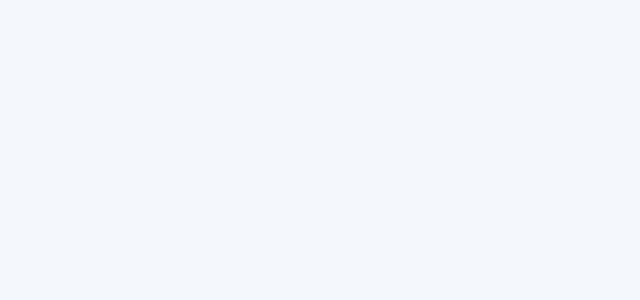
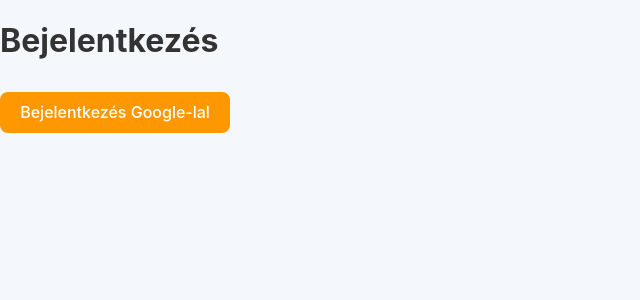
Before and after one commit to Tomk99/jw-kisokos-web, a React (Vite) app: page /login in a window 1280 px wide. Before the commit this address had no page. Shown: the top 300 px of the page, without its empty margins (0-640 px from the left). Built offline with nearby package versions, Linux system fonts and the light colour scheme.

Commit message:
Google Login page

```diff
--- a/package.json
+++ b/package.json
@@ -10,6 +10,7 @@
     "preview": "vite preview"
   },
   "dependencies": {
+    "@react-oauth/google": "^0.12.1",
     "axios": "^1.7.9",
     "react": "^18.3.1",
     "react-dom": "^18.3.1",
--- a/src/App.jsx
+++ b/src/App.jsx
@@ -1,8 +1,9 @@
 import React from "react";
-import { BrowserRouter as Router, Routes, Route, Link } from "react-router-dom";
+import { BrowserRouter as Router, Routes, Route } from "react-router-dom";
 import CardList from "./pages/CardList";
 import CreateCard from "./pages/CreateCard";
 import MainPage from "./pages/MainPage";
+import Login from "./pages/Login";
 import './App.css';
 
 const App = () => {
@@ -11,6 +12,7 @@
       <div className="App-div">
         <Routes>
           <Route path="/" element={<MainPage />} />
+          <Route path="/login" element={<Login />} />
           <Route path="/cards" element={<CardList />} />
           <Route path="/cards/create" element={<CreateCard />} />
         </Routes>
--- /dev/null
+++ b/src/pages/Login.jsx
@@ -0,0 +1,18 @@
+import React from "react";
+
+const Login = () => {
+  const handleLogin = () => {
+    window.location.href = "https://jw-kisokos-aa53f6432494.herokuapp.com/oauth2/authorization/google";
+  };
+
+  return (
+    <div className="login-page">
+      <h1>Bejelentkezés</h1>
+      <button onClick={handleLogin} className="login-button">
+        Bejelentkezés Google-lal
+      </button>
+    </div>
+  );
+};
+
+export default Login;
```
Also changed, not shown: 1 other file (tests, documents, lock files or other folders).
